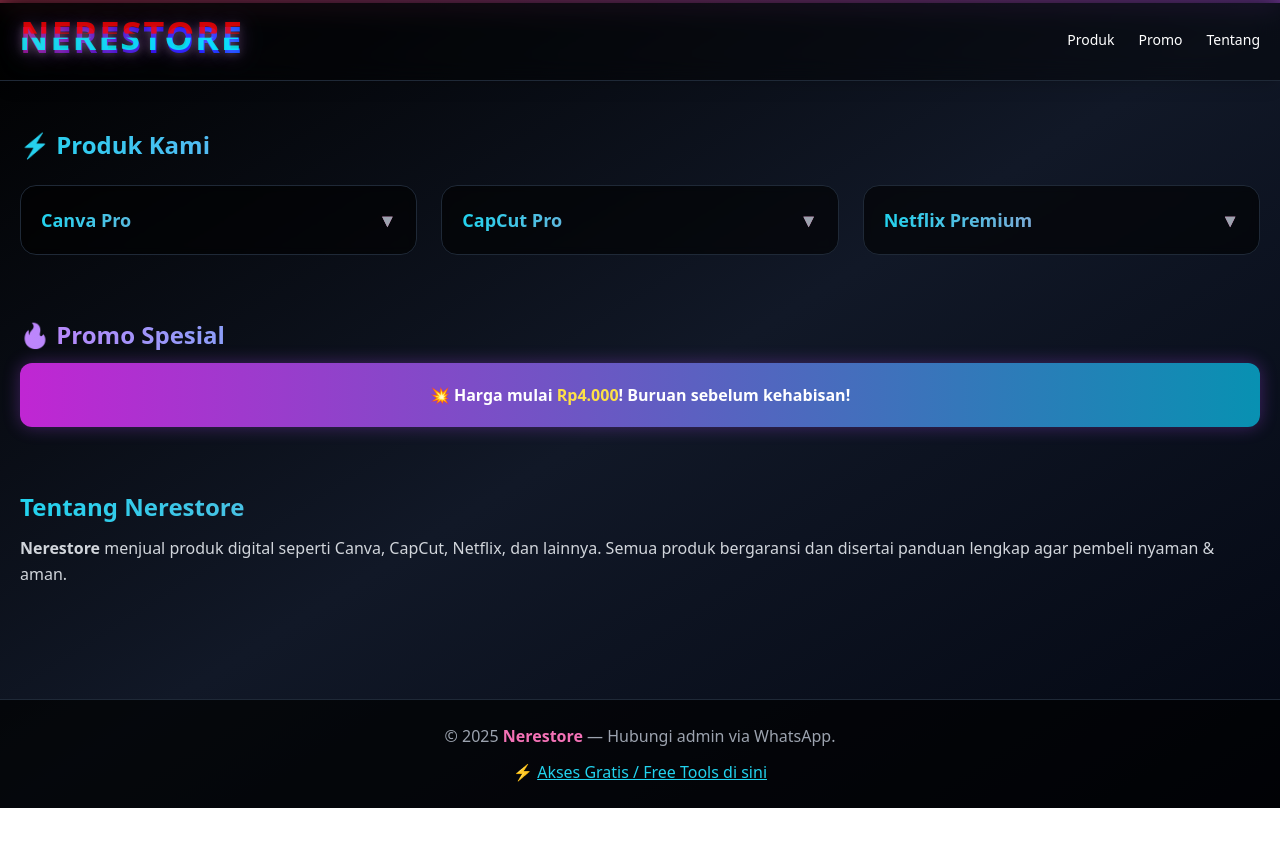
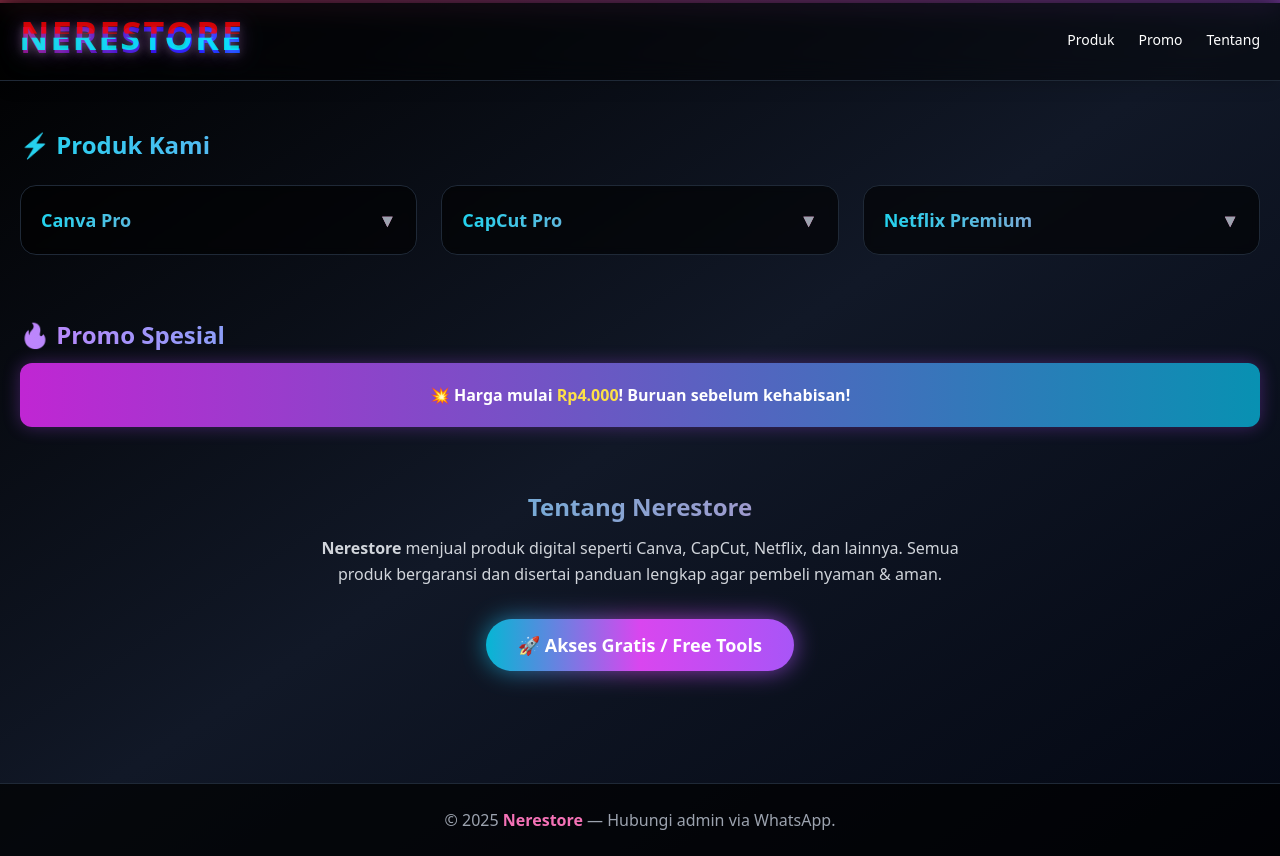
Before and after one commit to Errenris/Nerestore, a Next.js app: page / in a window 1280 px wide. Before the commit the page ends 808 px from the top, so only its background shows below. Built offline with nearby package versions, Linux system fonts and the light colour scheme.

Commit message:
Update index.js

```diff
--- a/pages/index.js
+++ b/pages/index.js
@@ -102,14 +102,29 @@
         </section>
 
         {/* TENTANG */}
-        <section id='tentang' className='mt-16'>
+        <section id='tentang' className='mt-16 text-center'>
           <h2 className='text-2xl font-bold mb-3 bg-gradient-to-r from-cyan-400 to-pink-400 bg-clip-text text-transparent'>
             Tentang Nerestore
           </h2>
-          <p className='text-gray-300 leading-relaxed'>
+          <p className='text-gray-300 leading-relaxed max-w-2xl mx-auto'>
             <b>Nerestore</b> menjual produk digital seperti Canva, CapCut, Netflix, dan lainnya.
             Semua produk bergaransi dan disertai panduan lengkap agar pembeli nyaman & aman.
           </p>
+
+          {/* === TOMBOL AKSES FREE === */}
+          <div className='mt-8'>
+            <a
+              href='https://linktr.ee/nerestore.com'
+              target='_blank'
+              rel='noreferrer'
+              className='relative inline-block px-8 py-3 rounded-full font-semibold text-white text-lg
+                         bg-gradient-to-r from-cyan-500 via-fuchsia-500 to-purple-500
+                         hover:scale-105 transition-transform duration-300
+                         before:absolute before:inset-0 before:rounded-full before:blur-md before:bg-gradient-to-r before:from-cyan-500 before:via-fuchsia-500 before:to-purple-500 before:opacity-70 hover:before:opacity-100 before:-z-10'
+            >
+              🚀 Akses Gratis / Free Tools
+            </a>
+          </div>
         </section>
       </main>
 
@@ -117,17 +132,6 @@
       <footer className='bg-black/70 text-gray-400 text-center py-6 mt-16 border-t border-gray-800'>
         <p>
           © {new Date().getFullYear()} <b className='text-pink-400'>Nerestore</b> — Hubungi admin via WhatsApp.
-        </p>
-        <p className='mt-3'>
-          ⚡{' '}
-          <a
-            href='https://linktr.ee/nerestore.com'
-            target='_blank'
-            rel='noreferrer'
-            className='text-cyan-400 hover:text-white font-medium underline'
-          >
-            Akses Gratis / Free Tools di sini
-          </a>
         </p>
       </footer>
 
```
